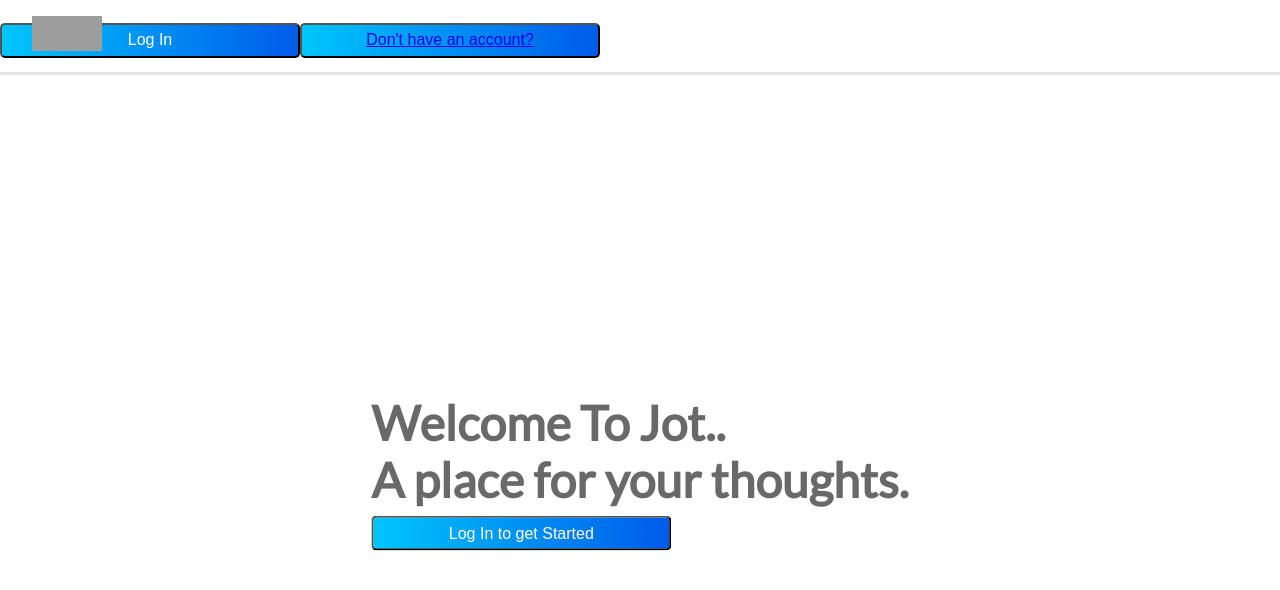
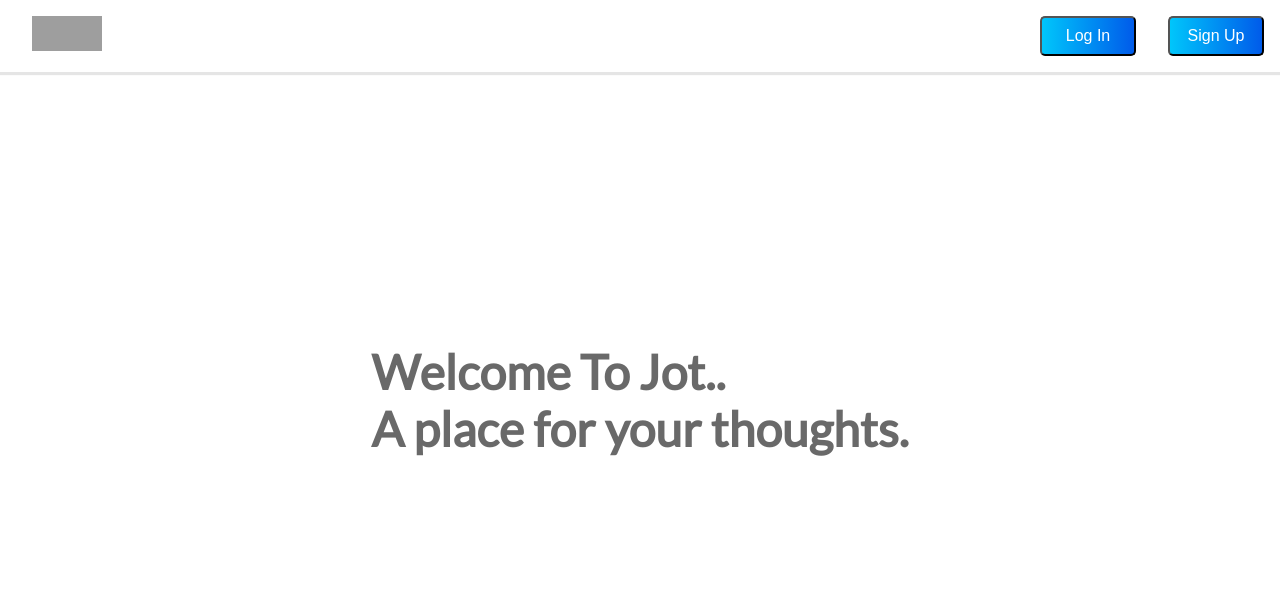
Before and after one commit to patrickalexanderfreeney/Jot, a React (Create React App) app in the folder client/: page / in a window 1280 px wide. Shown: the top 590 px of the page. Built offline with nearby package versions, Linux system fonts and the light colour scheme; grey boxes are pictures that could not be loaded; the HTML template or start-up script is replaced by a standard one.

Commit message:
navbar rendering/routing complete

```diff
--- a/client/src/App.js
+++ b/client/src/App.js
@@ -12,8 +12,6 @@ import GlobalStyle from './styles/GlobalStyle';
 const App = (props) => {
 	return (
 		<Router>
-			<NavBar />
-
 			<Switch>
 				<Route exact path='/' component={Landing} />
 				<Route exact path='/login' component={LogIn} />
--- a/client/src/components/Home.js
+++ b/client/src/components/Home.js
@@ -1,4 +1,5 @@
 import React from 'react';
+import NavBar from './Navbar';
 import JotsContainer from './JotsContainer';
 import JotForm from './JotForm';
 import { MainSection, LeftPanel, RightPanel } from '../styles/Containers';
@@ -6,6 +7,7 @@ import { MainSection, LeftPanel, RightPanel } from '../styles/Containers';
 const Home = (props) => {
 	return (
 		<>
+			<NavBar />
 			<MainSection>
 				<LeftPanel>
 					<JotsContainer />
--- a/client/src/components/Landing.js
+++ b/client/src/components/Landing.js
@@ -1,13 +1,14 @@
 import React from 'react';
+import NavBar from '../components/Navbar';
 import { Section, Header, Title, Button } from '../styles/StyledLanding';
 
 const Landing = () => {
 	return (
 		<Section>
+			<NavBar />
 			<Header>
 				<Title>Welcome To Jot..</Title>
 				<Title>A place for your thoughts.</Title>
-				<Button>Log In to get Started</Button>
 			</Header>
 		</Section>
 	);
--- a/client/src/components/LogIn.js
+++ b/client/src/components/LogIn.js
@@ -102,6 +102,7 @@ const LogIn = (props) => {
 					</Button>
 				</Form>
 				<Link to='/signup'>Don't have an account?</Link>
+				<Link to='/'>Go back</Link>
 			</Card>
 		</Section>
 	);
--- a/client/src/components/Navbar.js
+++ b/client/src/components/Navbar.js
@@ -1,6 +1,6 @@
 import React from 'react';
 import { useHistory, Link } from 'react-router-dom';
-import { Nav, LogoImg, Button } from '../styles/NavBar';
+import { Nav, LogoImg, Wrapper, Button } from '../styles/NavBar';
 import LogoSrc from '../styles/mediaAssets/jot-logo.ico';
 
 const NavBar = (props) => {
@@ -9,13 +9,14 @@ const NavBar = (props) => {
 
 	const logOut = () => {
 		localStorage.clear();
-		history.push('/login');
+		history.push('/');
 	};
 
 	return token ? (
 		<>
 			<Nav>
 				<LogoImg src={LogoSrc}></LogoImg>
+				<Wrapper>
 					<Button
 						onClick={() => {
 							logOut();
@@ -23,15 +24,30 @@ const NavBar = (props) => {
 					>
 						Log out
 					</Button>
+				</Wrapper>
 			</Nav>
 		</>
 	) : (
 		<Nav>
+			<Link to='/'>
 				<LogoImg src={LogoSrc}></LogoImg>
-			<Button>Log In</Button>
-			<Button>
-				<Link to='/signup'>Don't have an account?</Link>
+			</Link>
+			<Wrapper>
+				<Button
+					onClick={() => {
+						history.push('/login');
+					}}
+				>
+					Log In
 				</Button>
+				<Button
+					onClick={() => {
+						history.push('/signup');
+					}}
+				>
+					Sign Up
+				</Button>
+			</Wrapper>
 		</Nav>
 	);
 };
--- a/client/src/components/SignUp.js
+++ b/client/src/components/SignUp.js
@@ -88,6 +88,8 @@
 // 					</Button>
 // 				</Form>
 // 				<Link to='/login'>Already have an account?</Link>
+// <Link to='/'>Go back</Link>
+
 // 			</Card>
 // 		</Section>
 // 	);
--- a/client/src/styles/NavBar.js
+++ b/client/src/styles/NavBar.js
@@ -28,13 +28,18 @@ const LogoImg = styled.img`
 	position: absolute;
 	left: 0;
 `;
-
+const Wrapper = styled.div`
+	display: flex;
+	margin-left: auto;
+	justify-content: space-around;
+`;
 const Button = styled.button`
-	width: 300px;
-	height: 35px;
+	width: 6rem;
+	height: 2.5rem;
 	font-size: 100%;
 	align-self: center;
-	margin-top: 0.5rem;
+	/* margin-top: 1rem; */
+	margin: 1rem;
 	background-image: linear-gradient(to right, #00c6fb 0%, #005bea 100%);
 	color: #fff;
 	border-radius: 5px;
@@ -43,4 +48,4 @@ const Button = styled.button`
 		transform: scale(1.02);
 	}
 `;
-export { Nav, Logo, LogoImg, Button };
+export { Nav, Logo, LogoImg, Wrapper, Button };
```
Lines whose indentation alone changed are shown as unchanged.
